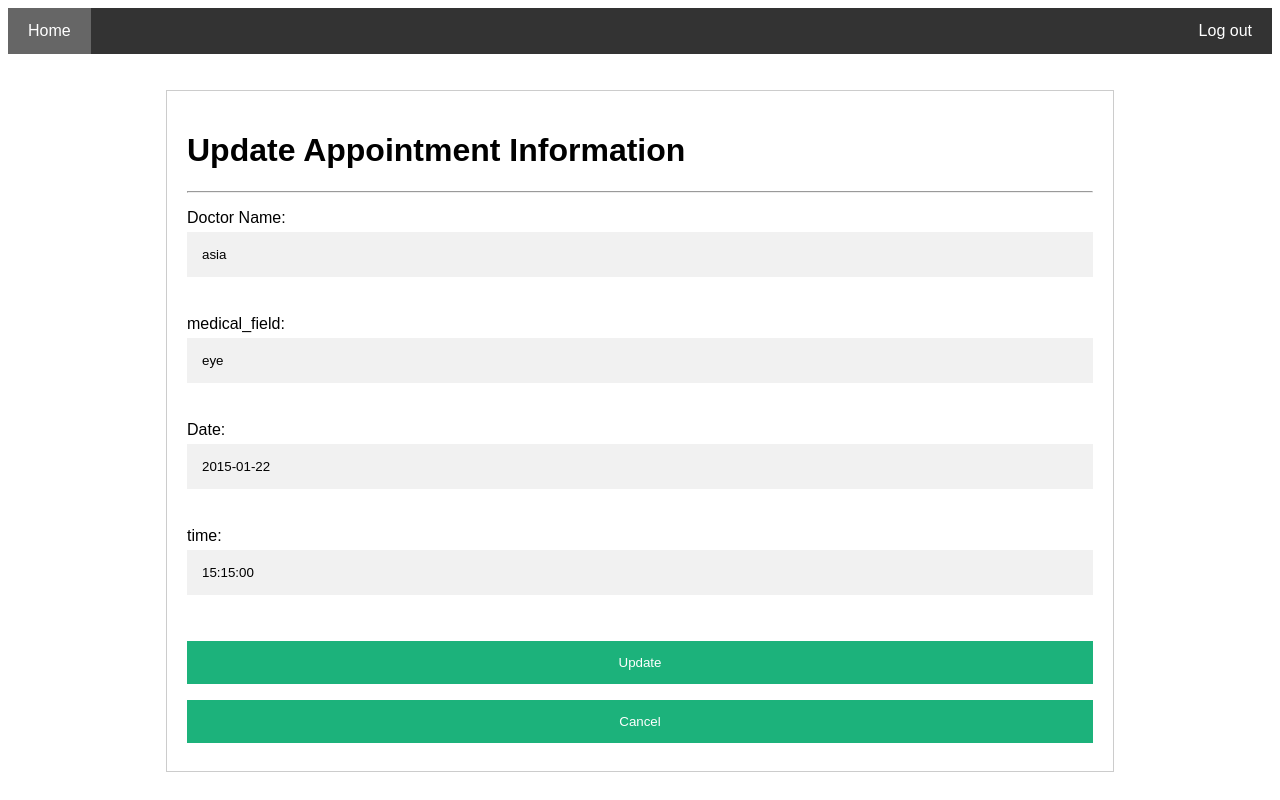
After one commit to AnfalNb/hospital-project, a Django app: page /update_Appointment/1/ in a window 1280 px wide. The commit adds this page. Run offline with Django 4.2, Linux system fonts and the light colour scheme; data comes from the database, SQL or seed files in the repository; both versions use the stored data as it was after the commit.

Commit message:
update appoinrments
1- build html pge for update appointment
2-add update_Appointment function iv views.py
3- add urls

```diff
--- a/HOSPITAL-MANGMENT/hospital_management_system/Templates/appointment_list.html
+++ b/HOSPITAL-MANGMENT/hospital_management_system/Templates/appointment_list.html
@@ -248,7 +248,7 @@ h1 {
             <td>{{ Appointment.Date }}</td>
             <td>{{ Appointment.time }}</td>
             <td style="width:5%">
-              update</td>
+              <a href="{% url 'update_Appointment' Appointment.pk %}"> update</a></td>
             <td style="width:5%">
               <button onclick="return confirmDelete()">Delete</button>
 
--- /dev/null
+++ b/HOSPITAL-MANGMENT/hospital_management_system/Templates/update_Appointment.html
@@ -0,0 +1,87 @@
+<!DOCTYPE html>
+<html>
+<style>
+    body {font-family: Arial, Helvetica, sans-serif;}
+    * {box-sizing: border-box}
+    /* Set a style for all buttons */
+    button {
+      background-color: #04AA6D;
+      color: white;
+      padding: 14px 20px;
+      margin: 8px 0;
+      border: none;
+      cursor: pointer;
+      width: 100%;
+      opacity: 0.9;
+    }
+    button:hover {
+        opacity:1;
+    }
+    /* Add padding to container elements */
+    .container {
+      padding: 20px;
+    }
+    input{
+        width: 100%;
+        padding: 15px;
+        margin: 5px 0 22px 0;
+        display: inline-block;
+        border: none;
+        background: #f1f1f1;
+    }
+    .navbar {
+      overflow: hidden;
+      background-color: #333;
+      position: sticky;
+      position: -webkit-sticky;
+      top: 0;
+    }
+
+    /* Style the navigation bar links */
+    .navbar a {
+      float: left;
+      display: block;
+      color: white;
+      text-align: center;
+      padding: 14px 20px;
+      text-decoration: none;
+    }
+
+
+    /* Right-aligned link */
+    .navbar a.right {
+      float: right;
+    }
+
+    /* Change color on hover */
+    .navbar a:hover {
+      background-color: #ddd;
+      color: black;
+    }
+
+    /* Active/current link */
+    .navbar a.active {
+      background-color: #666;
+      color: white;
+    }
+
+</style>
+
+<div class="navbar">
+    <a href="{% url 'patient_homepage'%} " class="active">Home</a>
+    <a href='#' class="right">Log out </a>
+  </div>
+
+<br>
+<br>
+<form action="{% url 'update_Appointment' Appointment.pk %}" method="post" style="border:1px solid #ccc ; width: 75%; margin: auto">
+    <div class="container">
+        <h1>Update Appointment Information</h1>
+        <hr>
+        {% csrf_token %}
+        {{ form.as_p }}
+        <button type="submit">Update</button>
+        <a href="{% url 'appointmentList' %}" class="button"><button>Cancel</button></a>
+    </div>
+</form>
+<br>
--- a/HOSPITAL-MANGMENT/hospital_management_system/core/urls.py
+++ b/HOSPITAL-MANGMENT/hospital_management_system/core/urls.py
@@ -24,4 +24,4 @@ urlpatterns=[
     path('appointmentList/',appointmentList.as_view(),name="appointmentList"),
     path('add_appointments/',views.add_appointments, name='add_appointments'),
     path('delete_appointment/<int:id>/',delete_appointment,name="delete_appointment"),
-]
+    path('update_Appointment/<int:Appointment_pk>/',update_Appointment,name="update_Appointment"),]
--- a/HOSPITAL-MANGMENT/hospital_management_system/core/views.py
+++ b/HOSPITAL-MANGMENT/hospital_management_system/core/views.py
@@ -200,3 +200,20 @@ def delete_appointment(request, id):
     obj =Appointment.objects.get(pk=id)
     obj.delete()
     return redirect('appointmentList')
+
+
+
+def update_Appointment(request, Appointment_pk):
+    try:
+        appoint = Appointment.objects.get(pk=Appointment_pk)  # Retrieve the patient instance from the database
+    except Appointment.DoesNotExist:
+        # handle the error
+        return redirect('error_page')
+    if request.method == 'POST':
+        form = AppointmentForm(request.POST, instance=appoint)  # Pass the patient instance to the form
+        if form.is_valid():
+            form.save()  # Save the form to update the patient instance in the database
+            return redirect('appointmentList')  # Redirect to the homepage after the update is successful
+    else:
+        form = AppointmentForm(instance=appoint)  # Create the form with the patient instance data
+    return render(request, 'update_Appointment.html', {'form': form, 'Appointment': appoint})
```
Also changed, not shown: HOSPITAL-MANGMENT/hospital_management_system/mydb.sqlite3.
